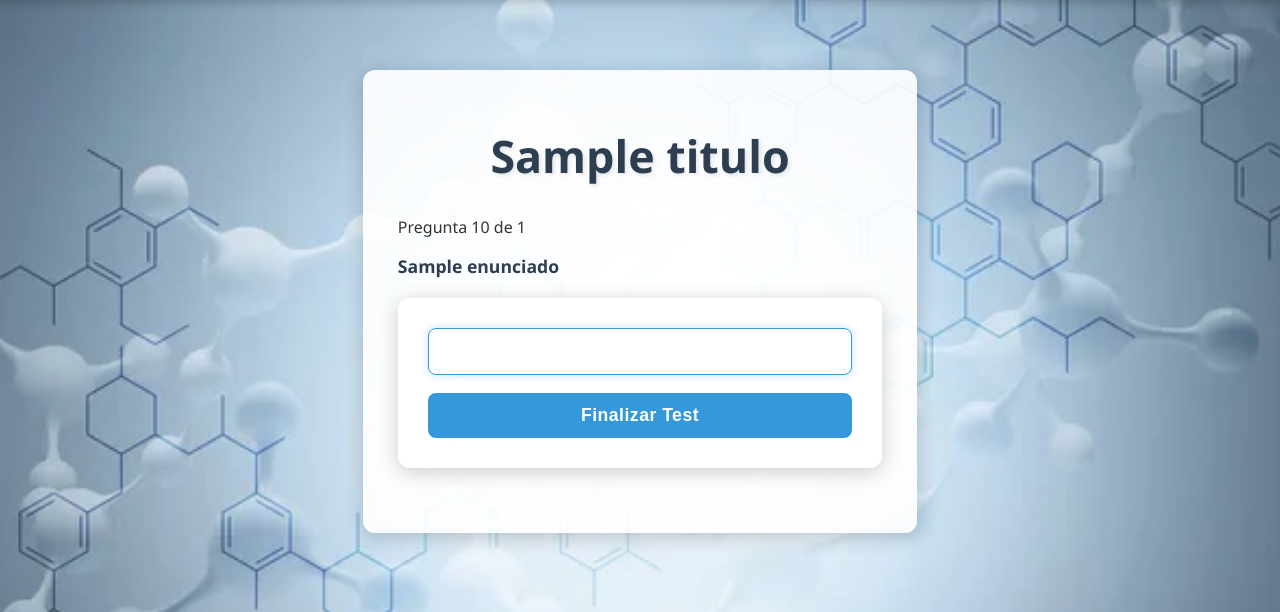
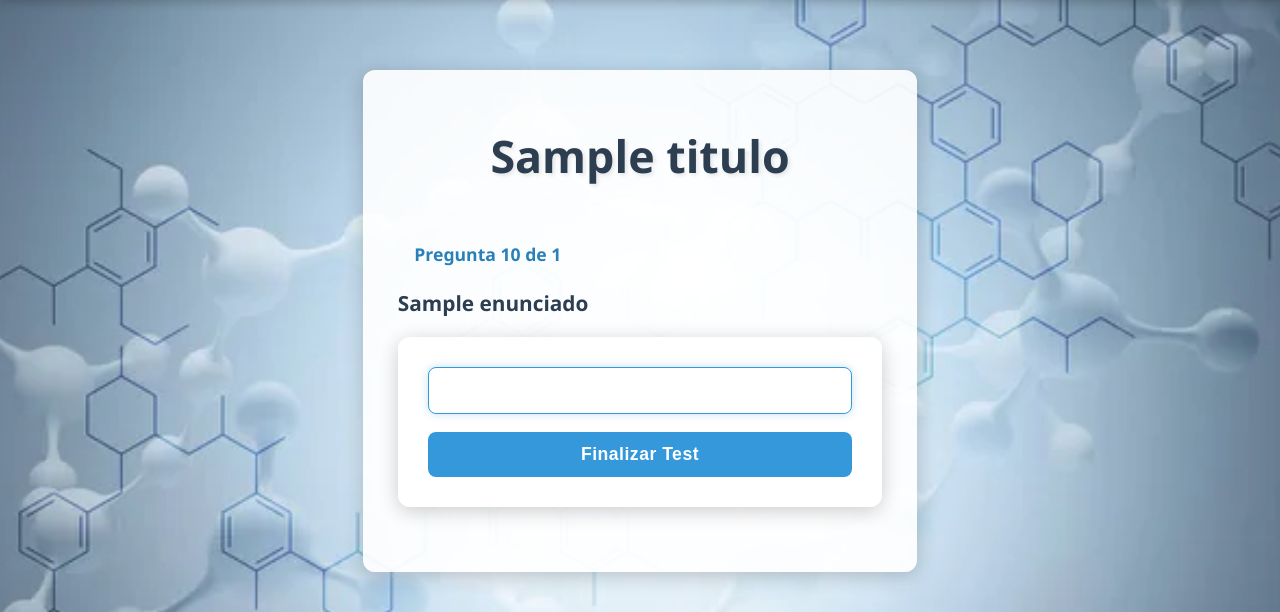
Before and after one commit to mmartinmmc/Proyecto-Personal, a Flask app: template templates/pregunta.html in a window 1280 px wide. Shown: the part 55-667 px from the top of the page. Run offline with Flask 3, Linux system fonts and the light colour scheme; the template is opened without the code that fills it: most values are stand-ins (such as "Sample title", 1, 10 or a date in 2020); parts of the project's set-up code (start-up, migrations or seed data) failed here and were passed over.

Commit message:
Update styles.css

```diff
--- a/static/styles.css
+++ b/static/styles.css
@@ -260,7 +260,7 @@ button:hover {
 }
 
 
-/* --- Estilos específicos de información.html --- */
+/* --- Estilos específicos de informacion.html --- */
 .info-section {
     background: var(--background-semi-transparent);
     padding: 30px;
@@ -364,7 +364,7 @@ button:hover {
     border: 0;
 }
 
-/* --- Estilos específicos de test.html y resultados_test.html --- */
+/* --- Estilos específicos de test.html, pregunta.html y resultados_test.html --- */
 .test-container {
     max-width: 800px;
     margin: 30px auto;
@@ -407,9 +407,26 @@ button:hover {
 
 .pregunta label {
     font-weight: 700;
+    font-size: 1.3em; /* Un poco más grande para la pregunta actual */
+    margin-bottom: 15px; /* Más espacio */
+    color: var(--secondary-color);
+    display: block; /* Para que ocupe su propia línea */
+}
+
+/* Nuevo estilo para el número de pregunta */
+.pregunta .numero-pregunta {
     font-size: 1.1em;
-    margin-bottom: 10px;
-    color: var(--secondary-color);
+    font-weight: 600;
+    color: var(--primary-dark-color);
+    margin-bottom: 15px;
+    text-align: center;
+    background-color: rgba(var(--primary-color), 0.1);
+    padding: 8px 15px;
+    border-radius: 8px;
+    display: inline-block;
+    min-width: 150px;
+    margin-left: auto;
+    margin-right: auto;
 }
 
 /* resultados_test.html específicos */
```
